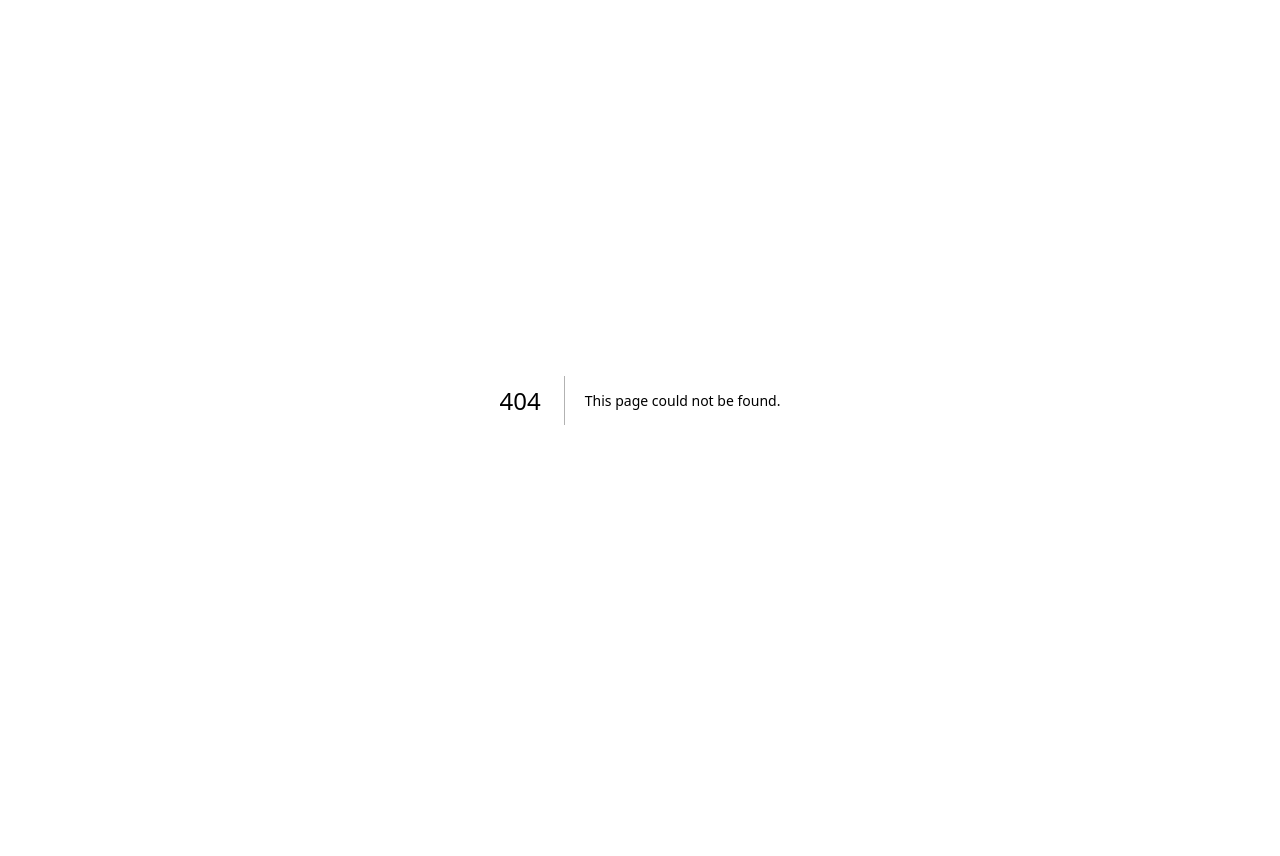
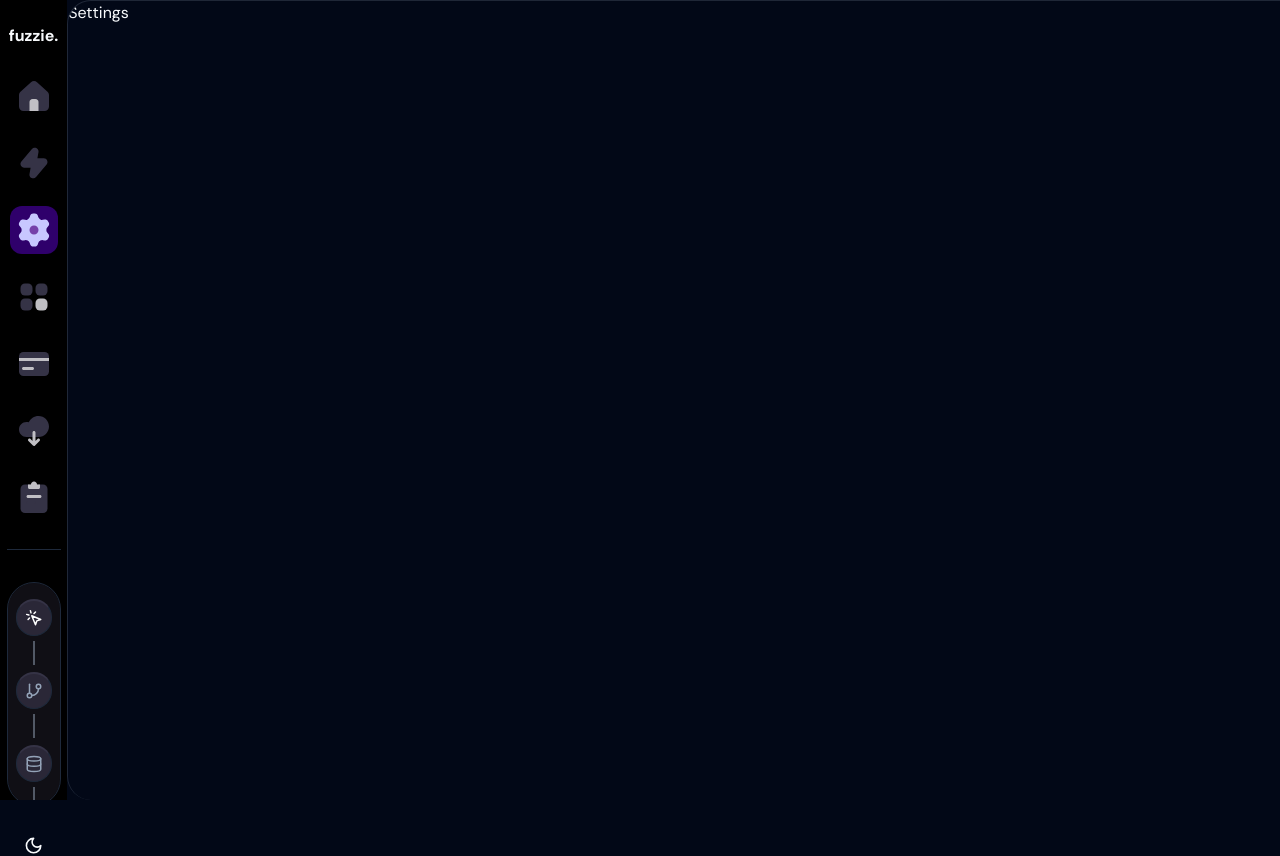
Before and after one commit to emretasss/AutomateX, a Next.js app: page /settings in a window 1280 px wide. Before the commit this address had no page. Before the commit the page ends 800 px from the top, so only its background shows below. Built offline with nearby package versions, Linux system fonts and the light colour scheme.

Commit message:
settings

```diff
--- /dev/null
+++ b/src/app/(main)/(pages)/settings/page.tsx
@@ -0,0 +1,11 @@
+import React from 'react'
+
+type Props = {}
+
+function Settings({}: Props) {
+  return (
+    <div>Settings</div>
+  )
+}
+
+export default Settings
```
